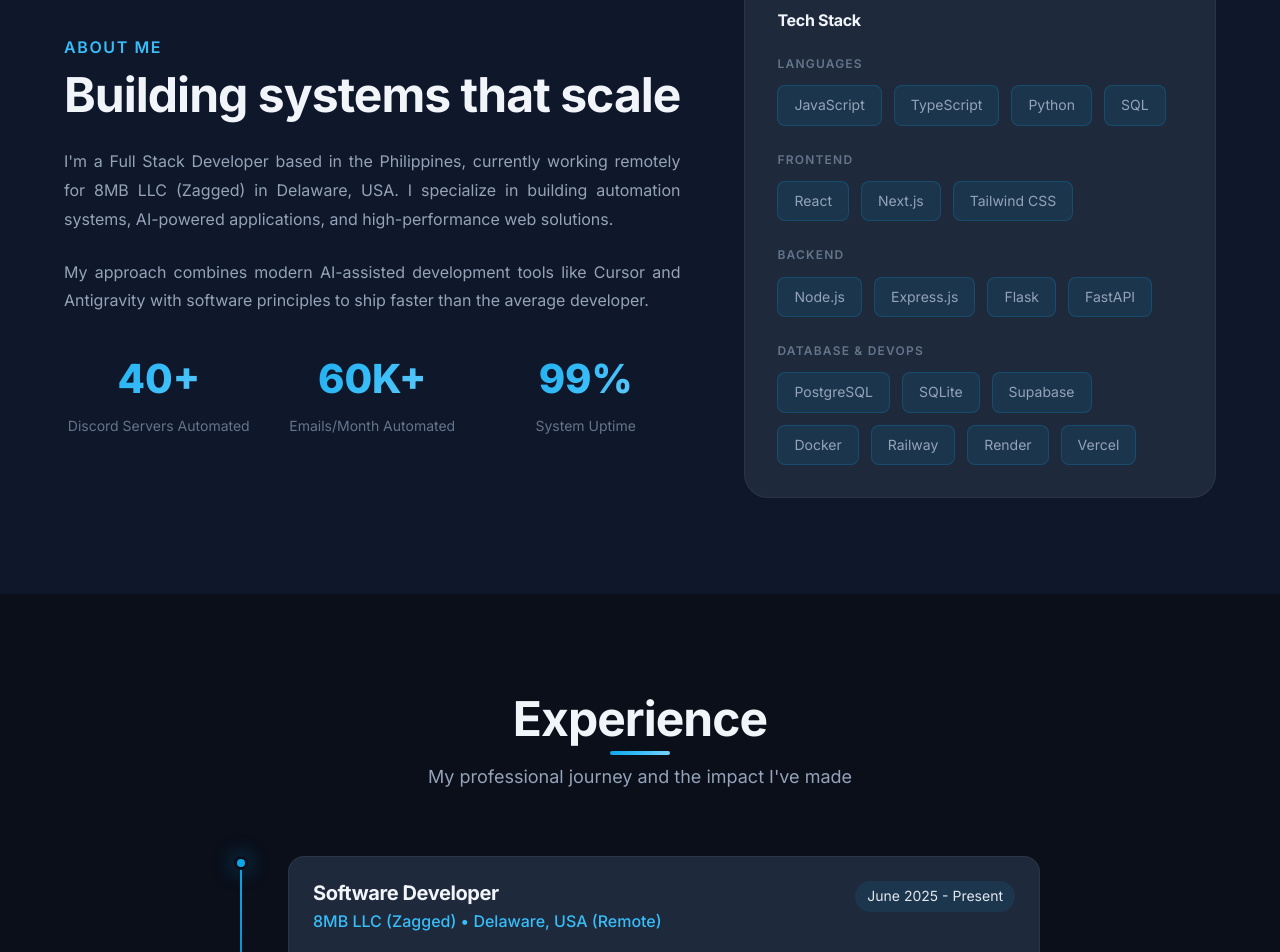
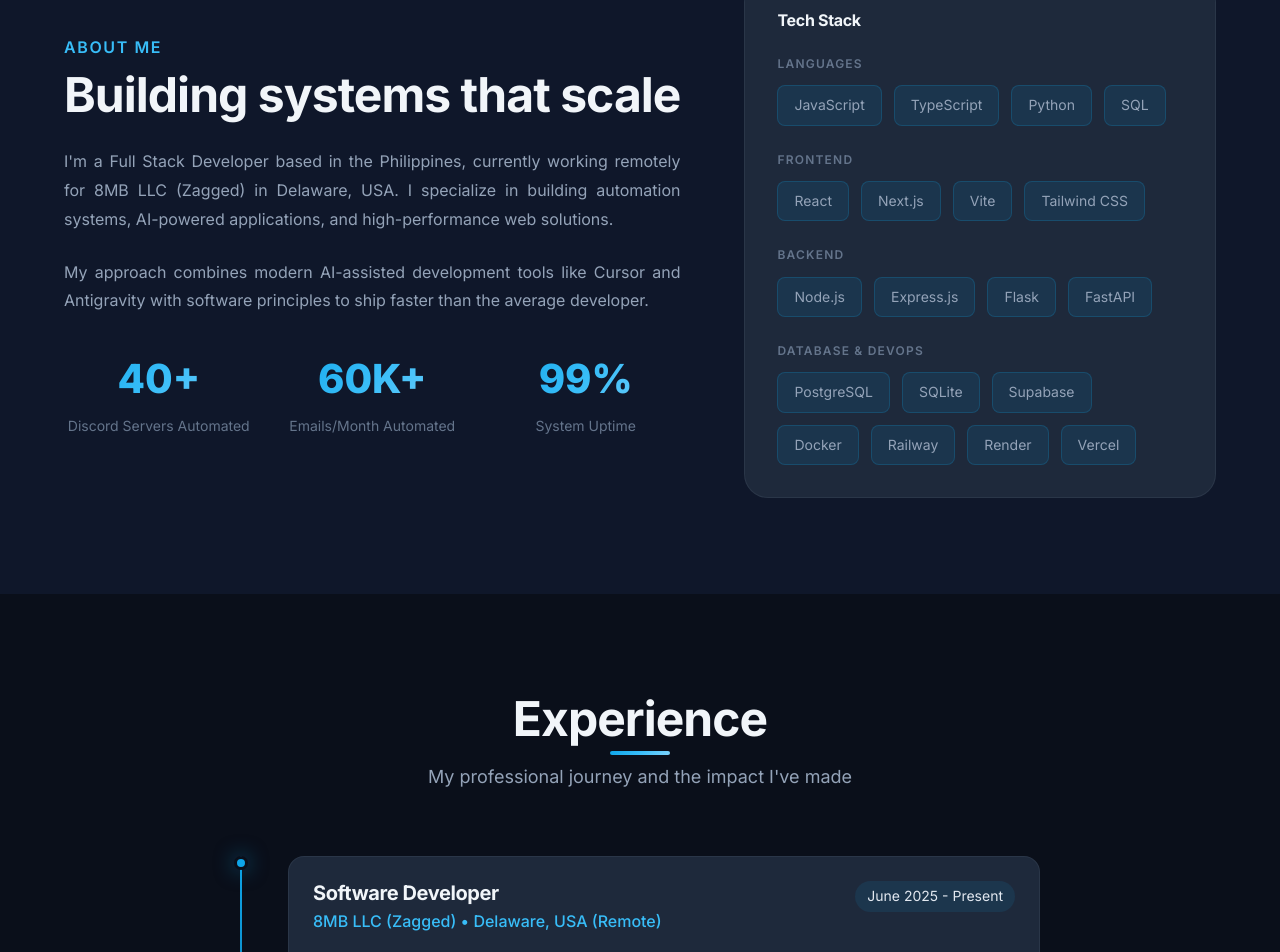
Before and after one commit to 5ky-lark/my-portfolio, a React (Vite) app: page / in a window 1280 px wide. Shown: the part 918-1870 px from the top of the page. Built offline with nearby package versions, Linux system fonts and the light colour scheme.

Commit message:
Add Vite to frontend tech stack

```diff
--- a/src/components/About.jsx
+++ b/src/components/About.jsx
@@ -2,7 +2,7 @@ import { useState, useEffect, useRef } from 'react'
 
 const techStack = {
     languages: ['JavaScript', 'TypeScript', 'Python', 'SQL'],
-    frontend: ['React', 'Next.js', 'Tailwind CSS'],
+    frontend: ['React', 'Next.js', 'Vite', 'Tailwind CSS'],
     backend: ['Node.js', 'Express.js', 'Flask', 'FastAPI'],
     database: ['PostgreSQL', 'SQLite', 'Supabase'],
     devops: ['Docker', 'Railway', 'Render', 'Vercel'],
```
